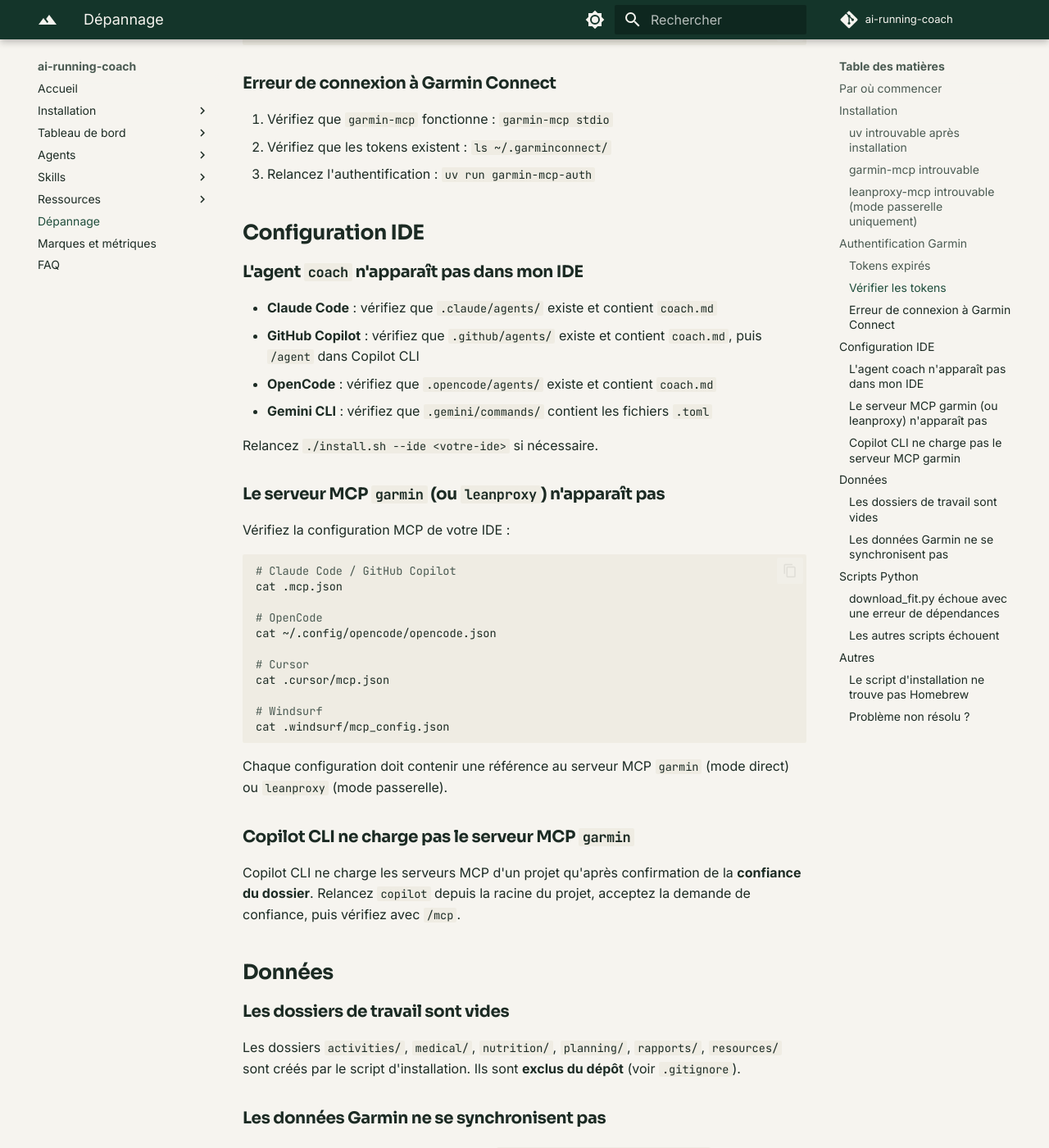
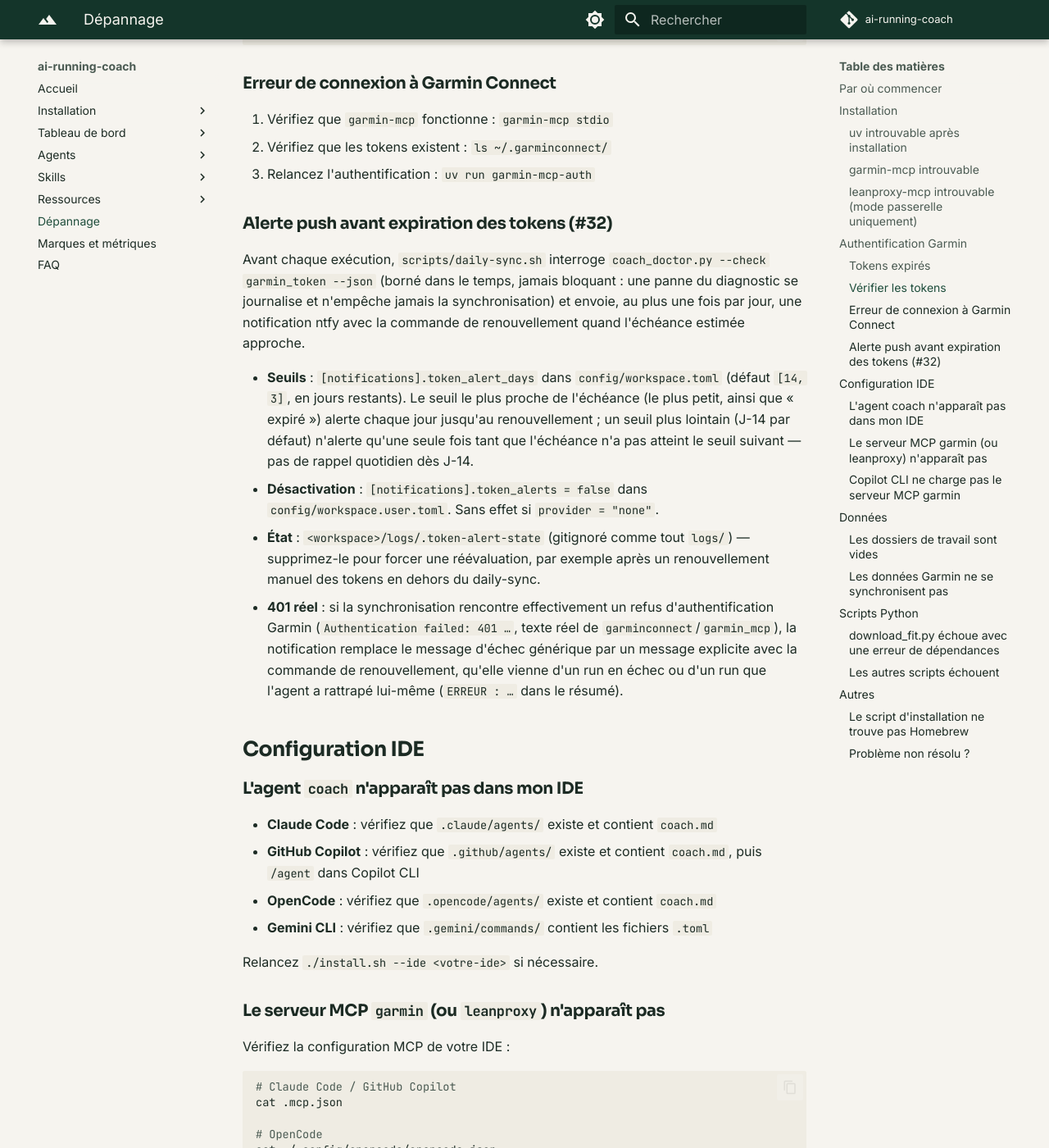
Before and after one commit to mmornati/ai-running-coach, an MkDocs documentation site: the page built from docs/troubleshooting.md, in a window 1280 px wide and 1400 px high, scrolled down 1494 px. Shown: the whole window at 82% size. Built offline with MkDocs 1.6.1 and Material for MkDocs 9.7.7, drawn with Linux system fonts in a browser that asks for light colours; comment, search, counter and statistics services are not loaded.

Commit message:
feat(sync) : alerte ntfy avant expiration des tokens Garmin (#32)
daily-sync.sh interroge coach_doctor.py --check garmin_token --json avant
chaque synchronisation (borné, jamais bloquant : une panne du diagnostic se
journalise et n'empêche jamais le sync) et envoie, au plus une fois par jour,
une notification ntfy avec la commande de renouvellement (uv run
garmin-mcp-auth) à l'approche de l'échéance estimée — seuils configurables
via [notifications].token_alert_days (défaut J-14 puis J-3), désactivable via
token_alerts. Un vrai refus d'authentification Garmin (401) pendant le sync
remplace le message d'échec générique par une notification explicite.

Co-Authored-By: Claude Opus 5.5 <noreply@anthropic.com>

```diff
--- a/docs/troubleshooting.md
+++ b/docs/troubleshooting.md
@@ -69,6 +69,32 @@ uv run garmin-mcp-auth --verify
 1. Vérifiez que `garmin-mcp` fonctionne : `garmin-mcp stdio`
 2. Vérifiez que les tokens existent : `ls ~/.garminconnect/`
 3. Relancez l'authentification : `uv run garmin-mcp-auth`
+
+### Alerte push avant expiration des tokens (#32)
+
+Avant chaque exécution, `scripts/daily-sync.sh` interroge `coach_doctor.py
+--check garmin_token --json` (borné dans le temps, jamais bloquant : une panne
+du diagnostic se journalise et n'empêche jamais la synchronisation) et envoie,
+au plus une fois par jour, une notification ntfy avec la commande de
+renouvellement quand l'échéance estimée approche.
+
+- **Seuils** : `[notifications].token_alert_days` dans `config/workspace.toml`
+  (défaut `[14, 3]`, en jours restants). Le seuil le plus proche de l'échéance
+  (le plus petit, ainsi que « expiré ») alerte chaque jour jusqu'au
+  renouvellement ; un seuil plus lointain (J-14 par défaut) n'alerte qu'une
+  seule fois tant que l'échéance n'a pas atteint le seuil suivant — pas de
+  rappel quotidien dès J-14.
+- **Désactivation** : `[notifications].token_alerts = false` dans
+  `config/workspace.user.toml`. Sans effet si `provider = "none"`.
+- **État** : `<workspace>/logs/.token-alert-state` (gitignoré comme tout
+  `logs/`) — supprimez-le pour forcer une réévaluation, par exemple après un
+  renouvellement manuel des tokens en dehors du daily-sync.
+- **401 réel** : si la synchronisation rencontre effectivement un refus
+  d'authentification Garmin (`Authentication failed: 401 …`, texte réel de
+  `garminconnect`/`garmin_mcp`), la notification remplace le message d'échec
+  générique par un message explicite avec la commande de renouvellement,
+  qu'elle vienne d'un run en échec ou d'un run que l'agent a rattrapé
+  lui-même (`ERREUR : …` dans le résumé).
 
 ## Configuration IDE
 
```
Also changed, not shown: docs/mobile.md (+9 -0 lines), 3 other files.
